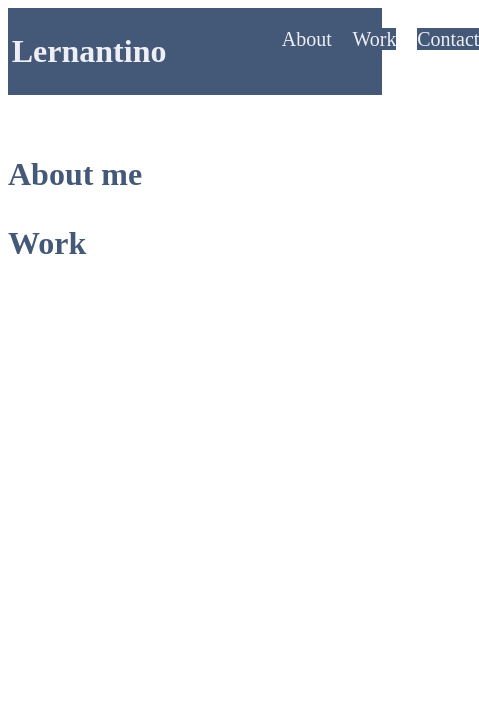
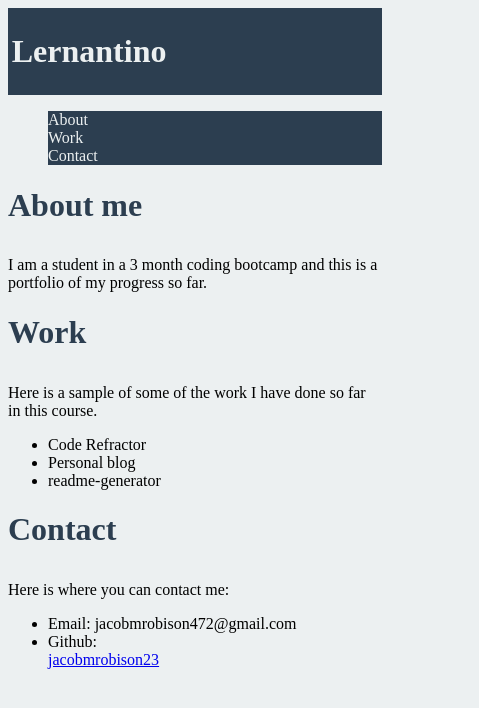
Before and after one commit to jacobmrobison23/Portfolio, a plain HTML site: page index.html in a window 390 px wide. Shown: the whole page, 479 px wide, since content can reach past the window. Drawn offline with Linux system fonts and the light colour scheme.

Commit message:
css changes and html additions

```diff
--- a/index.html
+++ b/index.html
@@ -20,9 +20,29 @@
     </nav>
 
  <h1 class="cardHeader">About me</h1>
+<p>I am a student in a 3 month coding bootcamp and this is a portfolio of my progress so far.</p>
+
+<h1 class="cardHeader">Work</h1>
+<p>Here is a sample of some of the work I have done so far in this course.</p>
+<ul>
+<li>Code Refractor</li>
 
 
-<h1 class="cardHeader">Work</h1>
+<li>Personal blog</li>
+
+
+<li>readme-generator</li>
+</ul>
+
+
+<h1 class="cardHeader">Contact</h1>
+<p>Here is where you can contact me:</p>
+<ul>
+    <li>Email:
+        <a>jacobmrobison472@gmail.com</a>
+    <li> Github:</li>
+          <a href="https://github.com/jacobmrobison23">jacobmrobison23</a>
+
 
 </body>
 
--- a/style.css
+++ b/style.css
@@ -1,20 +1,17 @@
-* {
-    box-sizing: content-box;
 
-
+:root {
+    --primary: #2c3e50;
+    --secondary: #2a7ccf;
+    --light: #ecf0f1;
+    --dark: #95a5a6;
+}
+body {
+    background-color: #ecf0f1;
+    color: rgb(0, 0, 0);
 }
 
-/* color palette*/
-:root {
-    --primary: rgba(68, 88, 119, 1);
-    --secondary: rgba(146, 204, 206, 1);
-    --tertiary: rgba(49, 52, 61, 1);
-    --dark: rgba(28, 29, 33, 1);
-    --light: rgba(238, 238, 247, 1);
-}
-
-.mainHeader{
-    display:flex;
+.mainHeader {
+    display: flex;
     padding: 1%;
     color: var(--light);
     background-color: var(--primary);
@@ -25,10 +22,9 @@ background-color: var(--primary);
 .cardHeader {
     padding-bottom: 3%;
     color: var(--primary);
-
 }
 
-#first-li{
+#first-li {
     display: inline;
     z-index: 1;
     position: relative;
@@ -37,9 +33,10 @@ color: var(--light);
     background-color: var(--primary);
     font-size: 20px;
     top: -83px;
+
 }
 
-#second-li{
+#second-li {
     display: inline;
     z-index: 1;
     position: relative;
@@ -50,14 +47,29 @@ background-color: var(--primary);
     color: var(--light);
 }
 
-#third-li{
+#third-li {
     display: inline;
     z-index: 1;
     font-size: 20px;
     position: relative;
-left:80%;
+    left: 80%;
     color: var(--light);
     top: -83px;
-background-color:var(--primary);
+    background-color: var(--primary);
 
 }
+
+
+@media screen and (max-width: 768px) {
+    .mainHeader {
+        flex-direction: column;
+    }
+
+    #first-li, #second-li, #third-li {
+        display: block;
+        position: static;
+        left: auto;
+        top: 0;
+        font-size: 16px;
+    }
+}
```
Lines whose indentation alone changed are shown as unchanged.
